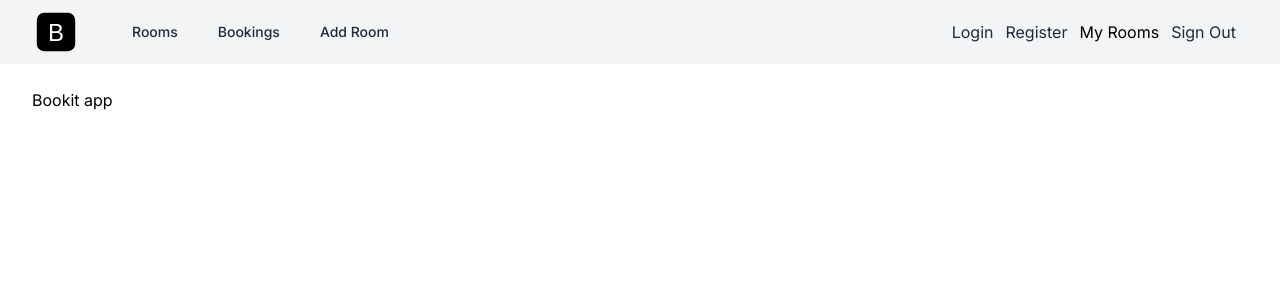
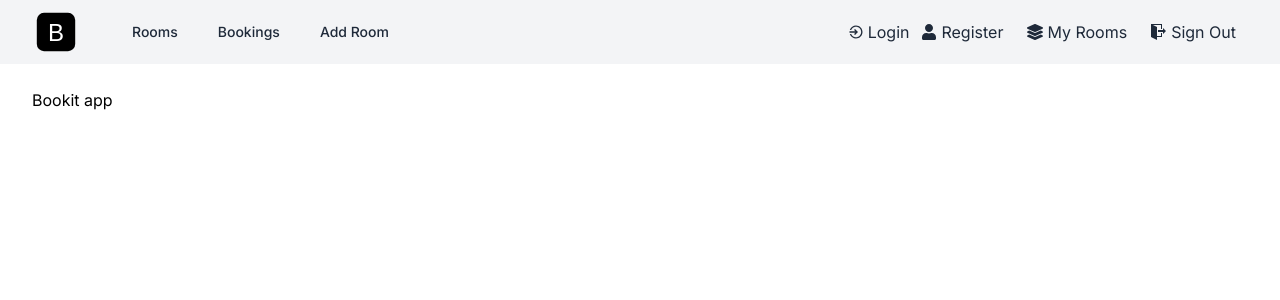
Before and after one commit to Tech-Rocket/bookit-appwrite-app, a Next.js app: page / in a window 1280 px wide. Shown: the top 300 px of the page. Built offline with nearby package versions, Linux system fonts and the light colour scheme.

Commit message:
Add react-icons for enhanced UI elements in Header component

```diff
--- a/components/shared/header.tsx
+++ b/components/shared/header.tsx
@@ -1,3 +1,6 @@
+import { ImExit } from "react-icons/im";
+import { FaUser, FaLayerGroup } from "react-icons/fa";
+import { IoMdLogIn } from "react-icons/io";
 import siteLogo from "@/public/images/logo.svg";
 import Image from "next/image";
 import Link from "next/link";
@@ -15,6 +18,7 @@ export default function Header() {
                 alt="Bookit"
                 width={500}
                 height={500}
+                priority={true}
               />
             </Link>
             <div className="hidden md:block">
@@ -47,24 +51,27 @@ export default function Header() {
               {/* <!-- Logged Out Only --> */}
               <Link
                 href="login.html"
-                className="mr-3 text-gray-800 hover:text-gray-600"
+                className="mr-3 text-gray-800 hover:text-gray-600 flex items-center gap-1"
               >
-                <i className="fa fa-sign-in"></i> Login
+                <IoMdLogIn /> Login
               </Link>
               <Link
                 href="register.html"
-                className="mr-3 text-gray-800 hover:text-gray-600"
+                className="mr-3 text-gray-800 hover:text-gray-600 flex items-center gap-1"
               >
-                <i className="fa fa-user"></i> Register
+                <FaUser /> Register
               </Link>
-              <Link href="my-rooms.html">
-                <i className="fa fa-building"></i> My Rooms
+              <Link
+                href="my-rooms.html"
+                className="mx-3 text-gray-800 hover:text-gray-600 flex items-center gap-1"
+              >
+                <FaLayerGroup /> My Rooms
               </Link>
               <Link
                 href="login.html"
-                className="mx-3 text-gray-800 hover:text-gray-600"
+                className="mx-3 text-gray-800 hover:text-gray-600 flex items-center gap-1"
               >
-                <i className="fa fa-sign-out"></i> Sign Out
+                <ImExit /> Sign Out
               </Link>
             </div>
           </div>
```
Also changed, not shown: package.json (+5 -4 lines), 1 other file (tests, documents, lock files or other folders).
